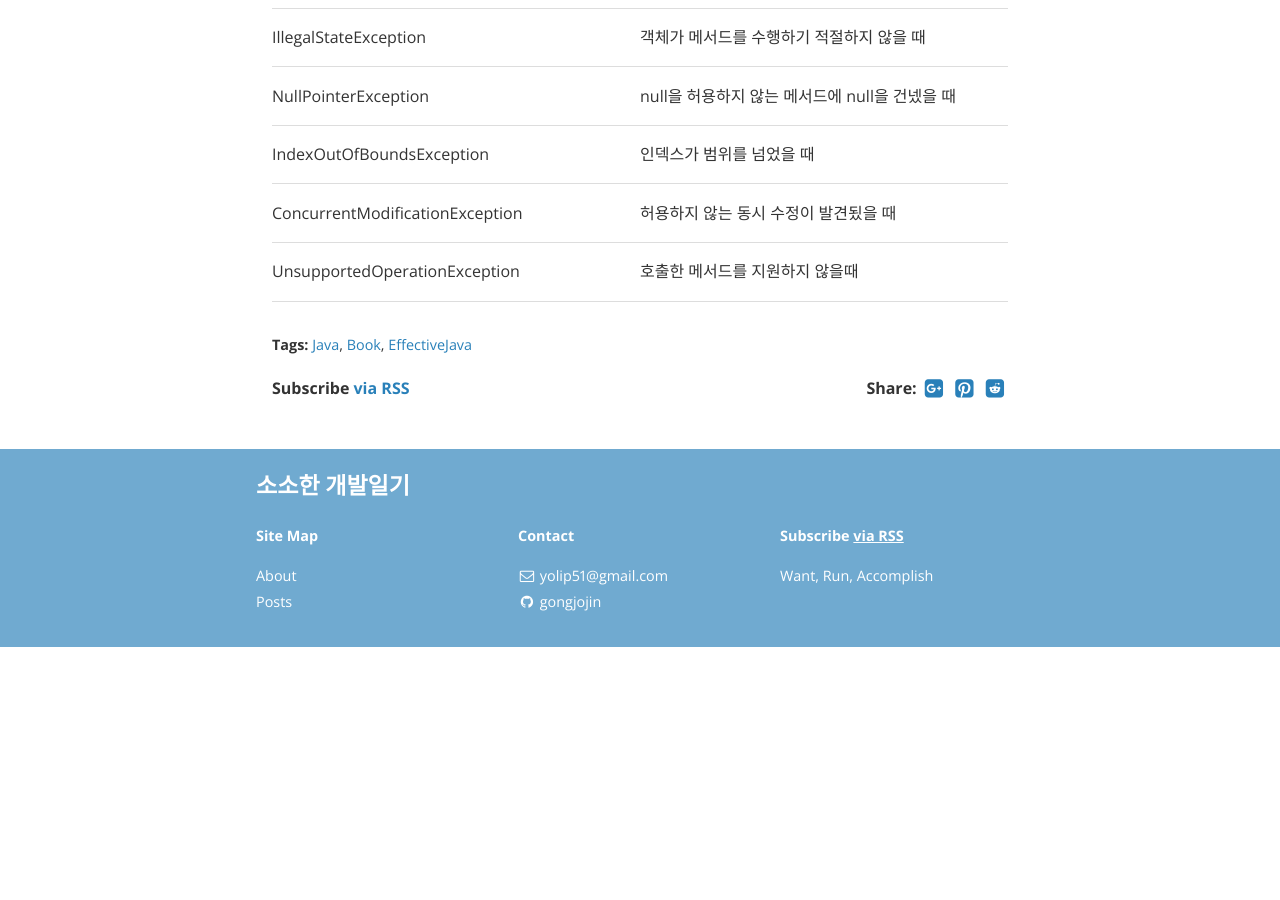
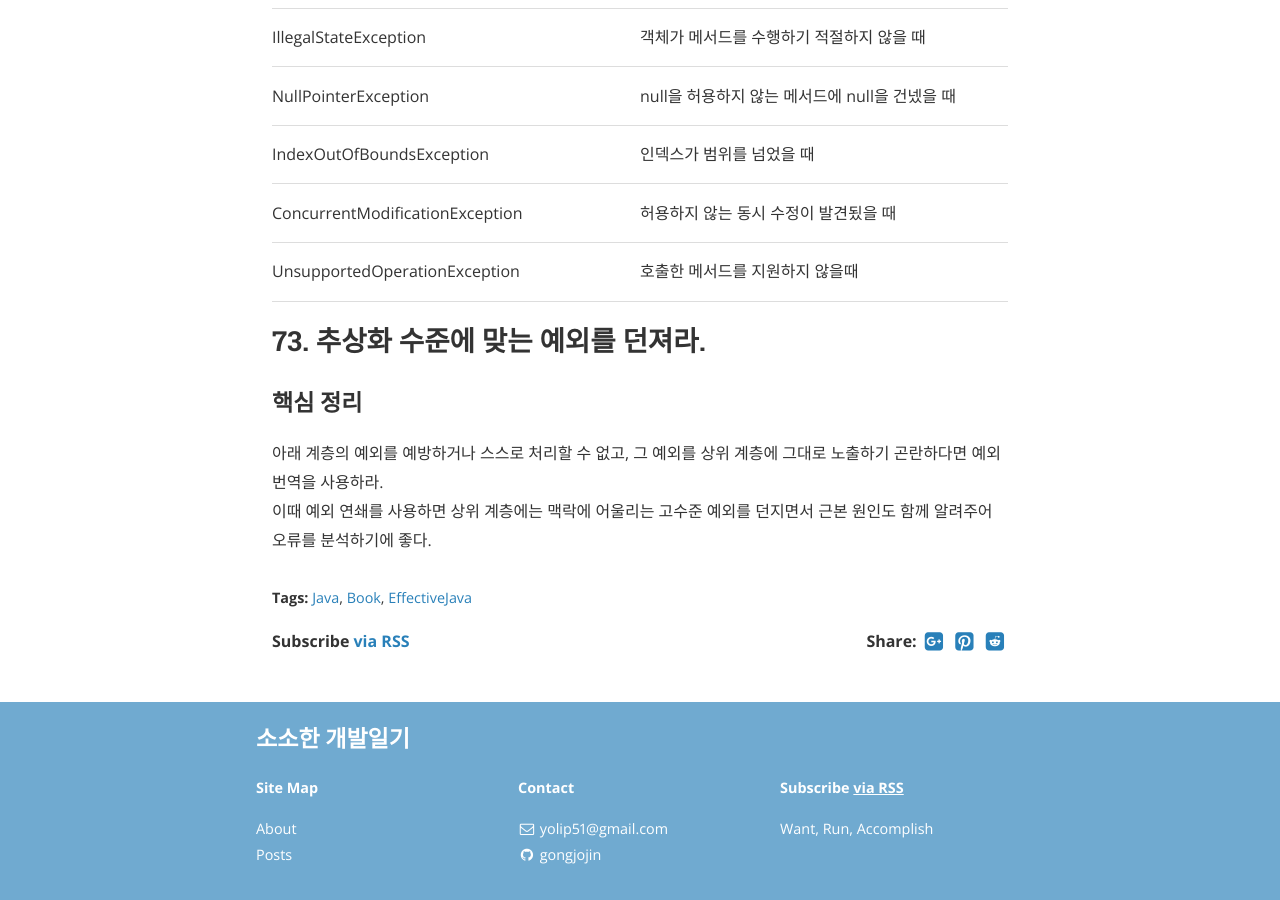
Before and after one commit to gonghojin/gonghojin.github.io, a Jekyll site: the page built from _posts/book/java/effectiveJava/images/2019-12-13-effectiveJava.md, in a window 1280 px wide and 900 px high, scrolled down 1936 px. Built offline with Jekyll 4.4.1, drawn with Linux system fonts in a browser that asks for light colours; nearby versions of some CDN libraries; comment, search, counter and statistics services are not loaded; before the commit the page ends 2583 px from its top, so only the background shows below that.

Commit message:
Add: 이펙티브자바_73.추상화에 맞는 예외를 던지라.

```diff
--- a/_posts/book/java/effectiveJava/images/2019-12-13-effectiveJava.md
+++ b/_posts/book/java/effectiveJava/images/2019-12-13-effectiveJava.md
@@ -42,3 +42,8 @@ NullPointerException | null을 허용하지 않는 메서드에 null을 건넸
 IndexOutOfBoundsException | 인덱스가 범위를 넘었을 때
 ConcurrentModificationException | 허용하지 않는 동시 수정이 발견됬을 때
 UnsupportedOperationException | 호출한 메서드를 지원하지 않을때
+
+## 73. 추상화 수준에 맞는 예외를 던져라.
+### 핵심 정리
+아래 계층의 예외를 예방하거나 스스로 처리할 수 없고, 그 예외를 상위 계층에 그대로 노출하기 곤란하다면 예외 번역을 사용하라.
+이때 예외 연쇄를 사용하면 상위 계층에는 맥락에 어울리는 고수준 예외를 던지면서 근본 원인도 함께 알려주어 오류를 분석하기에 좋다.
```
